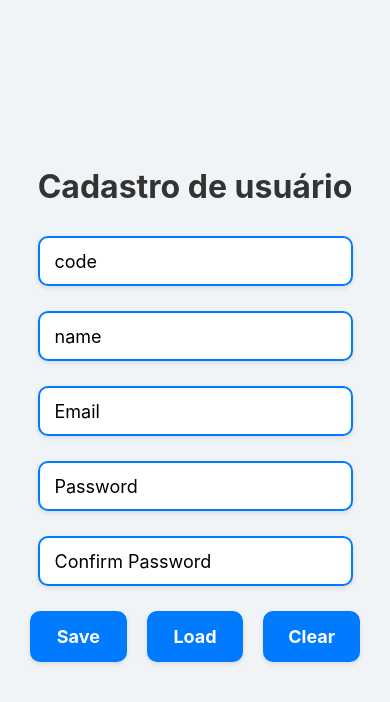
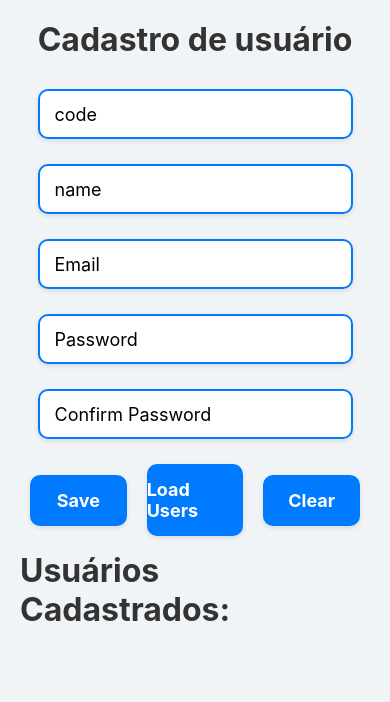
Before and after one commit to RodrigoPuertas/cadastro_usuario_js, a React Native app: screen / in a window 390 px wide. Shown: the top 702 px of the page. Built offline with nearby package versions, Linux system fonts and the light colour scheme.

Commit message:
added new user list

```diff
--- a/App.js
+++ b/App.js
@@ -1,6 +1,6 @@
 import { StatusBar } from 'expo-status-bar';
-import { useState } from 'react';
-import { Alert, View, Text, TextInput, TouchableOpacity } from 'react-native';
+import { useState, useEffect } from 'react';
+import { Alert, View, Text, TextInput, TouchableOpacity, FlatList } from 'react-native';
 import AsyncStorage from '@react-native-async-storage/async-storage';
 import styles from "./styles";  // Importando o styles corretamente
 
@@ -10,13 +10,17 @@ export default function App() {
   const [email, setEmail] = useState("");
   const [password, setPassword] = useState("");
   const [confirmPassword, setConfirmPassword] = useState("");
+  const [users, setUsers] = useState([]); // Lista de usuários
+
+  useEffect(() => {
+    loadUsers(); // Carrega os usuários ao inicializar o aplicativo
+  }, []);
 
   function validateEmail(email) {
     const regex = /^[^\s@]+@[^\s@]+\.[^\s@]+$/;
     return regex.test(email);
   }
 
-  // Criar um regex para a senha
   function validatePassword(password) {
     const regex = /^(?=.*[A-Z])(?=.*\d)[A-Za-z\d!@#$%^&*()_+\-=\[\]{};':"\\|,.<>\/?]{5,}$/;
     return regex.test(password);
@@ -31,7 +35,6 @@ export default function App() {
   }
 
   async function Save() {
-    // Validação do id, name, email, senha e confirmação de senha antes de salvar
     if (id <= 0) {
       Alert.alert("Erro", "O código deve ser maior que 0.");
       return;
@@ -49,30 +52,30 @@ export default function App() {
       return;
     }
 
-    let objUsuario = {
+    let newUser = {
       id: id,
       name: name,
       email: email,
       password: password,
-      confirmPassword: confirmPassword,
     };
-    const stringJson = JSON.stringify(objUsuario);
 
-    await AsyncStorage.setItem("@usuario", stringJson);
-    Alert.alert("Salvo com sucesso!");
+    let updatedUsers = [...users, newUser]; // Adiciona o novo usuário à lista
+    setUsers(updatedUsers);
+
+    const stringJson = JSON.stringify(updatedUsers);
+    await AsyncStorage.setItem("@users", stringJson); // Salva a lista de usuários
+
+    Alert.alert("Usuário salvo com sucesso!");
+    Clear(); // Limpa os campos após o salvamento
   }
 
-  async function load() {
-    const conteudoJson = await AsyncStorage.getItem("@usuario");
+  async function loadUsers() {
+    const conteudoJson = await AsyncStorage.getItem("@users");
     if (conteudoJson != null) {
-      const objUsuario = JSON.parse(conteudoJson);
-      setId(objUsuario.id);
-      setName(objUsuario.name);
-      setEmail(objUsuario.email);
-      setPassword(objUsuario.password);
-      setConfirmPassword(objUsuario.confirmPassword);
+      const loadedUsers = JSON.parse(conteudoJson);
+      setUsers(loadedUsers);
     } else {
-      Alert.alert("Erro", "Não há dados cadastrados.");
+      Alert.alert("Não foi encontrado nenhum usuários cadastrados.");
     }
   }
 
@@ -123,8 +126,8 @@ export default function App() {
           <Text style={styles.buttonText}>Save</Text>
         </TouchableOpacity>
 
-        <TouchableOpacity style={styles.button} onPress={load}>
-          <Text style={styles.buttonText}>Load</Text>
+        <TouchableOpacity style={styles.button} onPress={loadUsers}>
+          <Text style={styles.buttonText}>Load Users</Text>
         </TouchableOpacity>
 
         <TouchableOpacity style={styles.button} onPress={Clear}>
@@ -132,6 +135,19 @@ export default function App() {
         </TouchableOpacity>
       </View>
 
+      <Text style={styles.title}>Usuários Cadastrados:</Text>
+      <FlatList
+        data={users}
+        keyExtractor={(item) => item.id.toString()}
+        renderItem={({ item }) => (
+          <View style={styles.userContainer}>
+            <Text style={styles.userText}>ID: {item.id}</Text>
+            <Text style={styles.userText}>Nome: {item.name}</Text>
+            <Text style={styles.userText}>Email: {item.email}</Text>
+          </View>
+        )}
+      />
+
       <StatusBar style="auto" />
     </View>
   );
```
